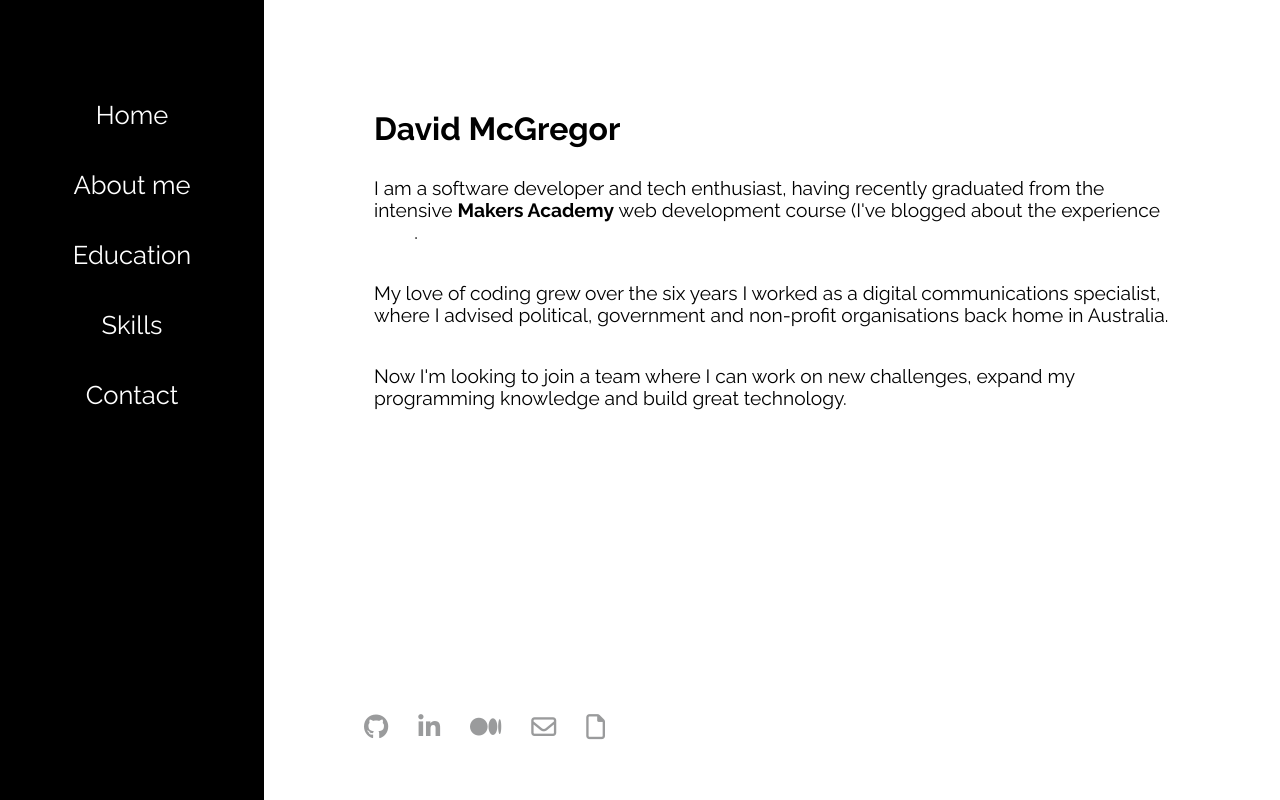
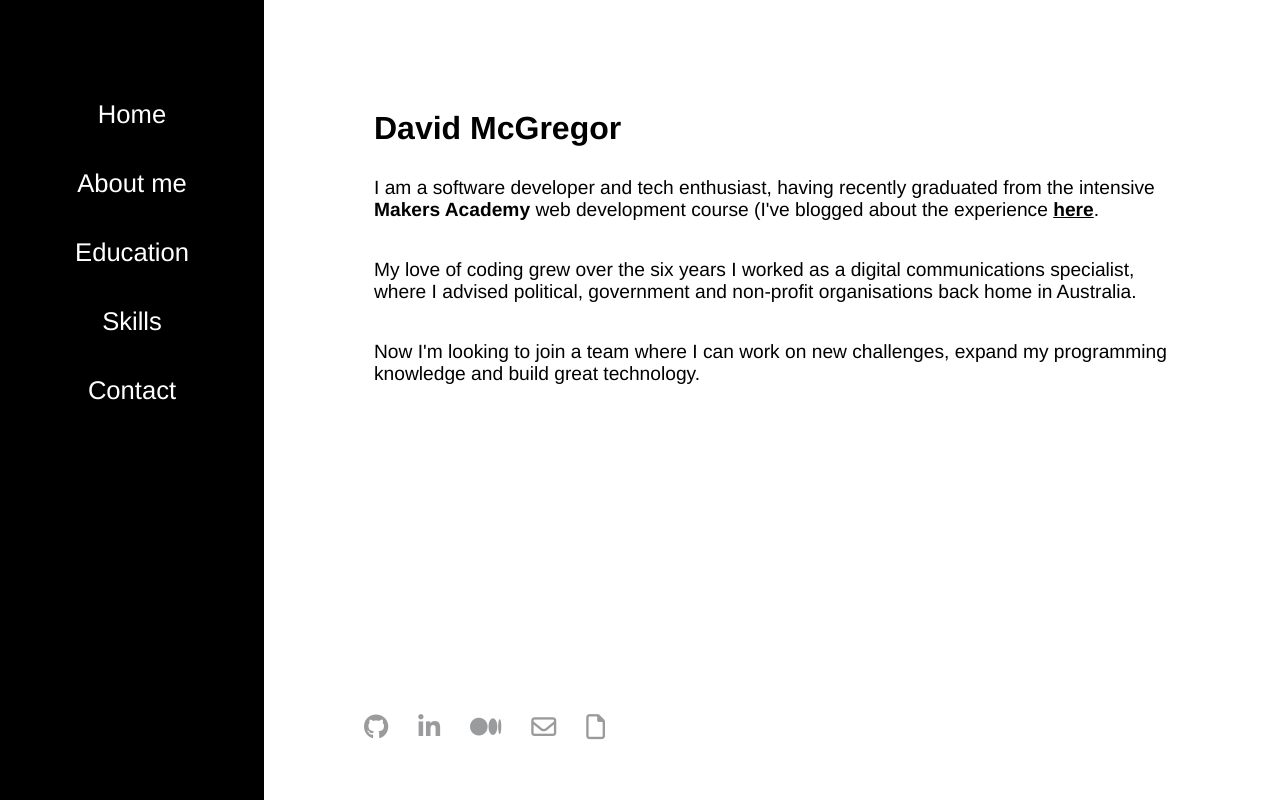
Before and after one commit to davmcgregor/personal-website, a React (Create React App) app: page /about in a window 1280 px wide. Built offline with nearby package versions, Linux system fonts and the light colour scheme.

Commit message:
Add more styling

```diff
--- a/public/index.html
+++ b/public/index.html
@@ -24,6 +24,7 @@
       work correctly both with client-side routing and a non-root public URL.
       Learn how to configure a non-root public URL by running `npm run build`.
     -->
+    <link rel="stylesheet" href="https://cdnjs.cloudflare.com/ajax/libs/animate.css/3.7.2/animate.min.css">
     <title>React App</title>
     <script src="https://kit.fontawesome.com/baa0a3d0f0.js" crossorigin="anonymous"></script>  </head>
   <body>
--- a/src/App.css
+++ b/src/App.css
@@ -12,7 +12,7 @@
   padding: 0;
 }
 body{
-  font-family: 'Raleway';
+  font-family: 'Helvetica';
 }
 .App
 {
@@ -45,7 +45,6 @@ nav
 {
   border-radius: 50%;
   width: 250px;
-  margin: 50px;
 }
 .typingeffect
 {
@@ -84,6 +83,7 @@ h1,h2,h3,h4,p{
 .social
 {
   position: absolute;
+  padding-top: 20px;
   margin-top: 20px;
   display: flex;
   bottom: 60px;
@@ -119,6 +119,12 @@ h1,h2,h3,h4,p{
 {
   list-style-type:none;
   margin:30px;
+}
+
+.link{
+  color: black;
+  text-decoration: underline;
+  font-weight: bold;
 }
 
 @media all and (max-width: 450px) {
--- a/src/contents/About.js
+++ b/src/contents/About.js
@@ -8,7 +8,7 @@ class About extends Component {
       <h1 className="subtopic">David McGregor</h1>
       <p>I am a software developer and tech enthusiast, having recently graduated
         from the intensive <strong>Makers Academy</strong> web development course (I've blogged about
-        the experience <a href="https://blog.makersacademy.com/tips-to-max-your-learning-5e363517acfb">here</a>.
+        the experience <a class="link" href="https://blog.makersacademy.com/tips-to-max-your-learning-5e363517acfb" target="_blank">here</a>.
       </p>
       <br />
       <p>
--- a/src/contents/Contact.js
+++ b/src/contents/Contact.js
@@ -4,7 +4,8 @@ class Contact extends Component {
   render() {
     return (
         <div className="condiv">
-        <h1 className="subtopic">Get in touch:</h1>
+        <h1 className="subtopic" class="animated tada">Get in touch:</h1>
+        <br />
         <h3>Email  :   davidjohnmcgregor@gmail.com</h3>
         <h3>Phone   :   07863 077495</h3>
         <Social />
--- a/src/contents/Skills.js
+++ b/src/contents/Skills.js
@@ -15,7 +15,7 @@ class Skills extends Component {
         <h1 className="subtopic">Skills</h1>
         <ul>
         {this.state.myskills.map((value)=>{
-            return <li>{value}</li>
+            return <li className="animated bounceInLeft">{value}</li>
         })}
         </ul>
         </div>
--- a/src/contents/home.js
+++ b/src/contents/home.js
@@ -8,7 +8,10 @@ class Home extends Component {
     return (
       <div className="condiv home">
       <img src={profilepic} className="profilepic"></img>
-      <ReactTypingEffect className="typingeffect" text={['David McGregor','Junior Software Developer']} speed={100} eraseDelay={700}/>
+      <h1 class="subtopic">David McGregor</h1>
+      <br />
+      <ReactTypingEffect className="typingeffect" text={['Junior Software Developer']} speed={100}/>
+      <br />
       <Social />
       </div>
       )
```
